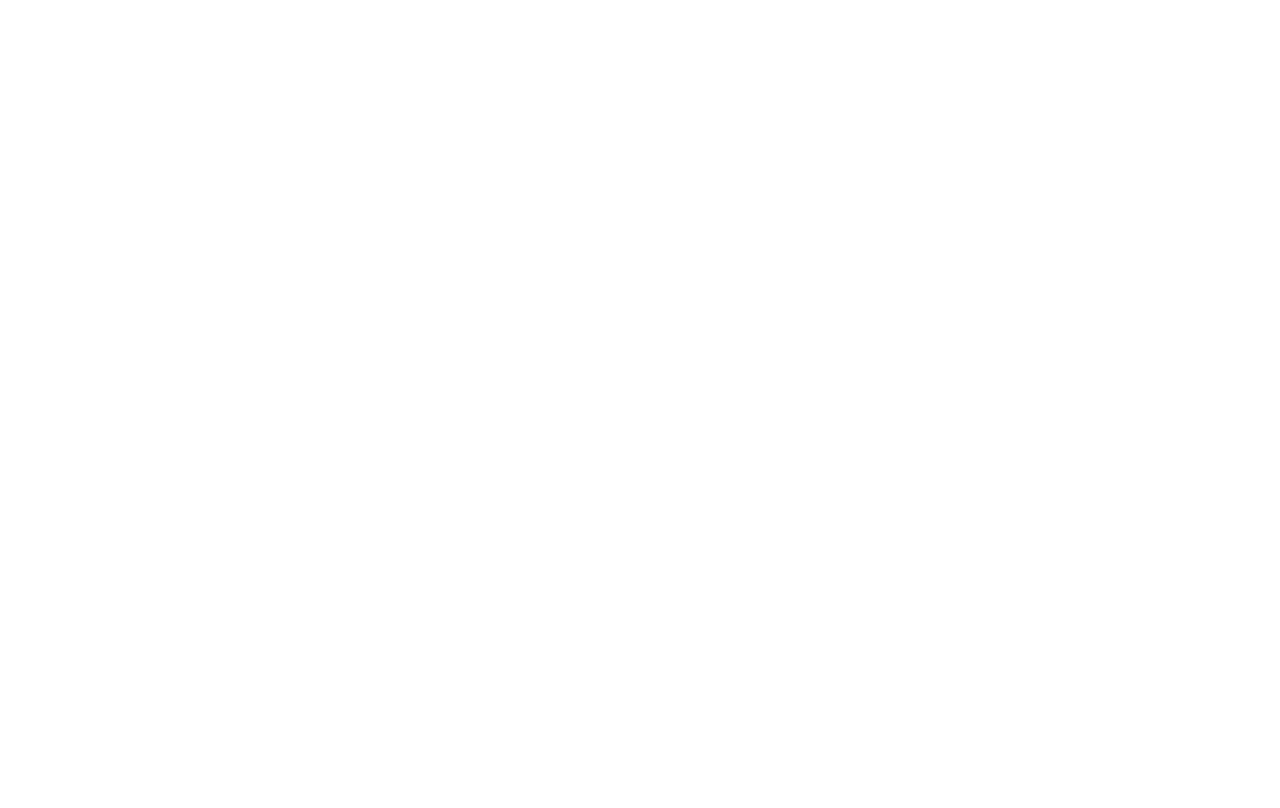
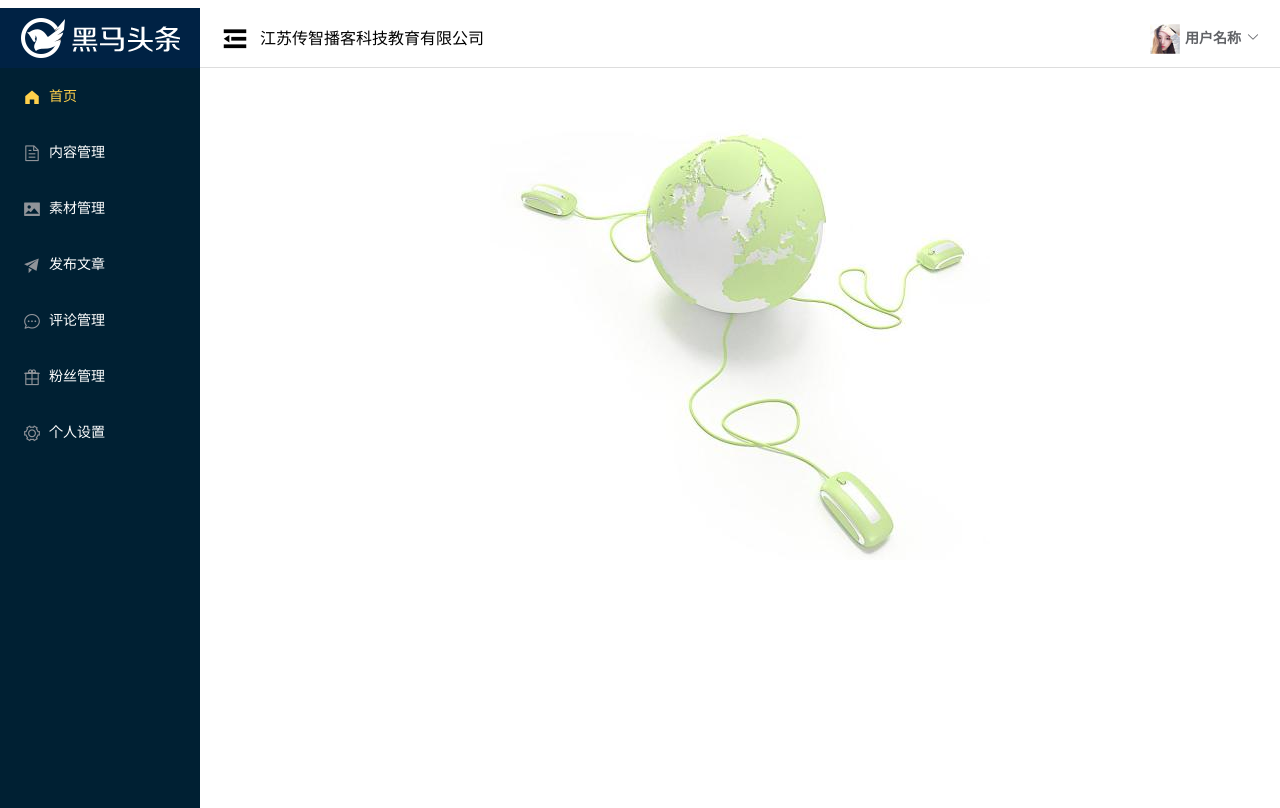
Before and after one commit to Durian-Cat/toutiao-pc, a Vue app: page / in a window 1280 px wide. Built offline with nearby package versions, Linux system fonts and the light colour scheme.

Commit message:
登录完成，首页静态完成

```diff
--- a/package.json
+++ b/package.json
@@ -8,6 +8,7 @@
     "lint": "vue-cli-service lint"
   },
   "dependencies": {
+    "axios": "^0.19.0",
     "core-js": "^3.3.2",
     "element-ui": "^2.12.0",
     "vue": "^2.6.10",
--- /dev/null
+++ b/src/api/index.js
@@ -0,0 +1,3 @@
+import axios from 'axios'
+axios.defaults.baseURL = 'http://ttapi.research.itcast.cn/mp/v1_0/'
+export default axios
--- a/src/main.js
+++ b/src/main.js
@@ -7,7 +7,8 @@ import 'element-ui/lib/theme-chalk/index.css'
 // 导入文件的时候，默认导入的是目录下的索引文件（index.js index.vue index.json）。
 // @是webpack指定的路径别名  @===‘/src’   绝对路径
 import router from '@/router'
-
+import axios from '@/api'
+Vue.prototype.$http = axios
 Vue.use(ElementUI)
 
 Vue.config.productionTip = false
--- a/src/router/index.js
+++ b/src/router/index.js
@@ -2,12 +2,28 @@ import VueRouter from 'vue-router'
 import Vue from 'vue'
 
 import Login from '@/views/login'
-
+import Home from '@/views/home'
+import Welcome from '@/views/welcome'
+import notFound from '@/views/notFound'
 Vue.use(VueRouter)
 
 const router = new VueRouter({
-  routes: [
-    { path: '/login', component: Login }
+  routes: [{
+    path: '/login',
+    component: Login
+  },
+  {
+    path: '/',
+    component: Home,
+    children: [{
+      path: '/',
+      component: Welcome
+    }]
+  },
+  {
+    path: '*',
+    component: notFound
+  }
   ]
 })
 
--- /dev/null
+++ b/src/views/home/index.vue
@@ -0,0 +1,137 @@
+<template>
+  <el-container class="containerBox">
+    <el-aside :width="isopen?'200px':'64px'">
+      <div class="logo" :class="{smallLogo:!isopen}"></div>
+      <el-menu
+        default-active="/"
+        class="el-menu-vertical-demo slideList"
+        background-color="#002033"
+        text-color="#fff"
+        active-text-color="#ffd04b"
+        :collapse="!isopen"
+        :collapse-transition="false"
+        router
+      >
+        <el-menu-item index="/">
+          <i class="el-icon-s-home"></i>
+          <span slot="title">首页</span>
+        </el-menu-item>
+        <el-menu-item index="/content">
+          <i class="el-icon-document"></i>
+          <span slot="title">内容管理</span>
+        </el-menu-item>
+        <el-menu-item index="/picture">
+          <i class="el-icon-picture"></i>
+          <span slot="title">素材管理</span>
+        </el-menu-item>
+        <el-menu-item index="/publish">
+          <i class="el-icon-s-promotion"></i>
+          <span slot="title">发布文章</span>
+        </el-menu-item>
+        <el-menu-item index="/comment">
+          <i class="el-icon-chat-dot-round"></i>
+          <span slot="title">评论管理</span>
+        </el-menu-item>
+        <el-menu-item index="/fans">
+          <i class="el-icon-present"></i>
+          <span slot="title">粉丝管理</span>
+        </el-menu-item>
+        <el-menu-item index="/setting">
+          <i class="el-icon-setting"></i>
+          <span slot="title">个人设置</span>
+        </el-menu-item>
+      </el-menu>
+    </el-aside>
+    <el-container>
+      <el-header>
+        <i class="el-icon-s-fold icon" @click="toggleOpen"></i>
+        <span class="headtext">江苏传智播客科技教育有限公司</span>
+        <el-dropdown class="primaryCenter">
+          <span class="el-dropdown-link">
+            <img class="headIcon" src="../../assets/avatar.jpg" alt />
+            <span class="userName">用户名称</span>
+            <i class="el-icon-arrow-down el-icon--right"></i>
+          </span>
+          <el-dropdown-menu slot="dropdown">
+            <el-dropdown-item>
+              <i class="el-icon-setting"></i>
+              个人设置
+            </el-dropdown-item>
+            <el-dropdown-item>
+              <i class="el-icon-unlock"></i>
+              退出登录
+            </el-dropdown-item>
+          </el-dropdown-menu>
+        </el-dropdown>
+      </el-header>
+      <el-main>
+        <router-view></router-view>
+      </el-main>
+    </el-container>
+  </el-container>
+</template>
+
+<script>
+export default {
+  data () {
+    return {
+      isopen: true
+    }
+  },
+  methods: {
+    toggleOpen () {
+      this.isopen = !this.isopen
+    }
+  }
+}
+</script>
+
+<style scoped lang="less">
+.containerBox {
+  width: 100%;
+  height: 100%;
+  position: absolute;
+  left: 0;
+  right: 0;
+  .slideList {
+    border-right: none;
+  }
+  .el-aside {
+    background: #002033;
+    .logo {
+      width: 100%;
+      height: 60px;
+      background: #002244 url(../../assets/logo_admin.png) no-repeat center;
+    }
+    .smallLogo {
+      background-size: 30px auto;
+      background-image: url(../../assets/logo_admin_01.png);
+    }
+  }
+  .el-header {
+    line-height: 60px;
+    border-bottom: 1px solid #ddd;
+    .icon {
+      vertical-align: middle;
+      font-size: 30px;
+    }
+    .headtext {
+      vertical-align: middle;
+      margin-left: 10px;
+    }
+  }
+  .primaryCenter {
+    float: right;
+    .headIcon {
+      width: 30px;
+      height: 30px;
+      vertical-align: middle;
+      margin-right: 5px;
+    }
+    .userName {
+      font-weight: 700;
+      vertical-align: middle;
+    }
+  }
+}
+</style>
--- a/src/views/login/index.vue
+++ b/src/views/login/index.vue
@@ -6,19 +6,23 @@
       <!-- logo -->
       <img src="../../assets/logo_index.png" width="200px" alt />
       <!-- 表单 -->
-      <el-form ref="form" :model="loginForm">
-        <el-form-item>
+      <el-form ref="loginForm" :model="loginForm" :rules="loginRules">
+        <el-form-item prop="mobile">
           <el-input v-model="loginForm.mobile" placeholder="请输入手机号"></el-input>
         </el-form-item>
-        <el-form-item>
-          <el-input v-model="loginForm.code" style="width:235px;margin-right:10px" placeholder="请输入验证码"></el-input>
+        <el-form-item prop="code">
+          <el-input
+            v-model="loginForm.code"
+            style="width:235px;margin-right:10px"
+            placeholder="请输入验证码"
+          ></el-input>
           <el-button>发送验证码</el-button>
         </el-form-item>
         <el-form-item>
           <el-checkbox :value="true">我已阅读并同意用户协议和隐私条款</el-checkbox>
         </el-form-item>
         <el-form-item>
-          <el-button type="primary" style="width:100%">立即登录</el-button>
+          <el-button type="primary" style="width:100%" @click="checkLogin">立即登录</el-button>
         </el-form-item>
       </el-form>
     </el-card>
@@ -28,11 +32,51 @@
 <script>
 export default {
   data () {
+    // 验证手机号规则
+    const checkMobile = (rule, value, callback) => {
+      if (/^1[3-9]\d{9}$/.test(value)) {
+        callback()
+      } else {
+        callback(new Error('手机号格式不正确'))
+      }
+    }
     return {
       loginForm: {
         mobile: '',
         code: ''
+      },
+      loginRules: {
+        mobile: [
+          { required: true, message: '请输入手机号', trigger: 'blur' },
+          { validator: checkMobile, trigger: 'blur' }
+        ],
+        code: [
+          { required: true, message: '请输入验证码', trigger: 'blur' },
+          { len: 6, message: '验证码为6位', trigger: 'blur' }
+        ]
       }
+    }
+  },
+  methods: {
+    checkLogin () {
+      this.$refs['loginForm'].validate(valid => {
+        if (valid) {
+          // 如果校验成功，发送axios请求
+          this.$http
+            .post('authorizations', this.loginForm)
+            .then((res) => {
+              // 成功后进行页面跳转
+              this.$router.push('/')
+            })
+            .catch(() => {
+              console.log('error')
+            })
+        } else {
+          // 如果校验失败，提示
+          console.log('error submit!!')
+          return false
+        }
+      })
     }
   }
 }
@@ -58,7 +102,7 @@ export default {
   left: 50%;
   top: 50%;
   transform: translate(-50%, -50%);
-  img{
+  img {
     display: block;
     margin: 0 auto 30px;
   }
--- /dev/null
+++ b/src/views/notFound/index.vue
@@ -0,0 +1,18 @@
+<template>
+  <div class="container"></div>
+</template>
+
+<script>
+export default {}
+</script>
+
+<style lang="less" scoped>
+.container {
+  width: 100%;
+  height: 100%;
+  background: url(../../assets/404.png) no-repeat center / cover;
+  position: absolute;
+  left: 0;
+  right: 0;
+}
+</style>
--- /dev/null
+++ b/src/views/welcome/index.vue
@@ -0,0 +1,16 @@
+<template>
+  <div class="container">
+    <img src="../../assets/welcome.jpg" alt />
+  </div>
+</template>
+
+<script>
+export default {}
+</script>
+
+<style lang="less" scoped>
+img {
+  display: block;
+  margin: 0 auto;
+}
+</style>
```
Also changed, not shown: 2 other files (tests, documents, lock files or other folders).
